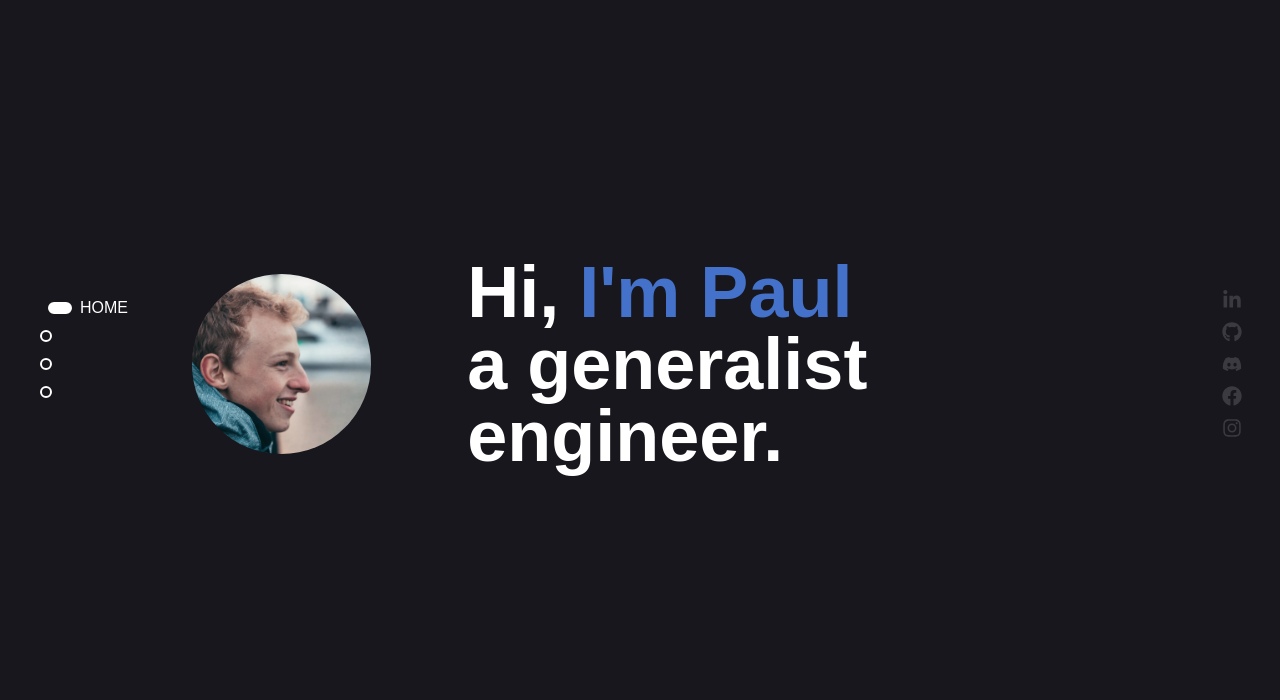
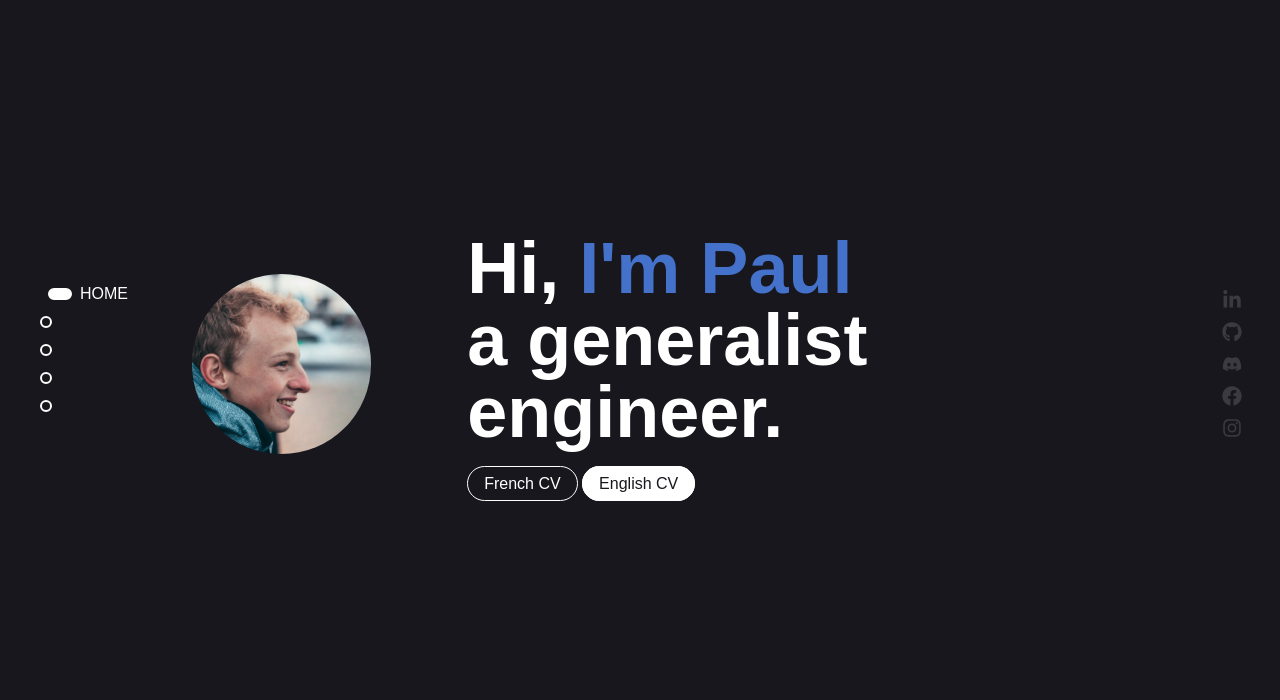
Before and after one commit to Polo-Wolo/flask-portfolio, a Flask app: page / in a window 1280 px wide. Shown: the part 936-1636 px from the top of the page. Run offline with Flask 2, Linux system fonts and the light colour scheme; style sheets or scripts are compiled from the project's sources; some web fonts are replaced.

Commit message:
Adding download CVs buttons

```diff
--- a/static/src/input.css
+++ b/static/src/input.css
@@ -12,10 +12,13 @@
     @apply text-3xl uppercase;
 }
 .button {
-    @apply border border-white font-light rounded-full hover:bg-white hover:text-black;
+    @apply border border-white font-light rounded-full px-4 py-2;
 }
-.text-button {
-    @apply px-4 py-2;
+.transparent-button {
+    @apply bg-transparent hover:bg-white text-white hover:text-raisin;
+}
+.filled-button {
+    @apply bg-white hover:bg-transparent text-raisin hover:text-white;
 }
 .bar {
     @apply w-24 flex flex-col justify-between fixed top-1/2 -translate-y-1/2;
@@ -35,7 +38,7 @@
 .circle-text {
     @apply whitespace-nowrap group-hover:opacity-100 left-12 opacity-0 absolute top-1/2 -translate-y-1/2 transition-all duration-100;
 }
-.icon {
+.social-icon {
     @apply w-5 h-5 fill-dim hover:fill-pantone;
 }
 .section {
@@ -93,3 +96,6 @@
 .medium-stripped {
     @apply h-2;
 }
+.icon {
+    @apply w-5 h-5 fill-white;
+}
--- a/tailwind.config.js
+++ b/tailwind.config.js
@@ -6,7 +6,7 @@ module.exports = {
   theme: {
     extend: {
       colors: {
-        'raisin': '#17171D',
+        'raisin': '#17171d',
         'pantone': '#4472ca',
         'jet': "#1F1F24",
         'dim': "#3A3A40",
--- a/templates/base.html
+++ b/templates/base.html
@@ -26,8 +26,9 @@
     <div class="snap-y snap-mandatory h-screen overflow-scroll">
         {% include "sections/home.html" %}
         {% include "sections/workExperiences.html" %}
+        {% include "sections/volunteering.html" %}
         {% include "sections/tranings.html" %}
-        {% include "sections/volunteering.html" %}
+        {% include "sections/skills.html" %}
     </div>
 </body>
 
--- /dev/null
+++ b/templates/cards/skillCard.html
@@ -0,0 +1,53 @@
+<div class="time-element">
+    <div class="card card-width my-3 inline-flex flex-none">
+        <div class="w-12 h-12 bg-pantone rounded-full items-center justify-center flex">
+            {% if elem.title=="Microcontroller programming" %}
+            <svg class="icon scale-110" viewBox="0 0 24 24">
+                <g fill="none" fill-rule="evenodd">
+                    <path
+                        d="M24 0v24H0V0h24ZM12.593 23.258l-.011.002l-.071.035l-.02.004l-.014-.004l-.071-.035c-.01-.004-.019-.001-.024.005l-.004.01l-.017.428l.005.02l.01.013l.104.074l.015.004l.012-.004l.104-.074l.012-.016l.004-.017l-.017-.427c-.002-.01-.009-.017-.017-.018Zm.265-.113l-.013.002l-.185.093l-.01.01l-.003.011l.018.43l.005.012l.008.007l.201.093c.012.004.023 0 .029-.008l.004-.014l-.034-.614c-.003-.012-.01-.02-.02-.022Zm-.715.002a.023.023 0 0 0-.027.006l-.006.014l-.034.614c0 .012.007.02.017.024l.015-.002l.201-.093l.01-.008l.004-.011l.017-.43l-.003-.012l-.01-.01l-.184-.092Z" />
+                    <path fill="currentColor"
+                        d="M15 2a1 1 0 0 1 1 1v1h1a3 3 0 0 1 3 3v1h1a1 1 0 1 1 0 2h-1v4h1a1 1 0 1 1 0 2h-1v1a3 3 0 0 1-3 3h-1v1a1 1 0 1 1-2 0v-1h-4v1a1 1 0 1 1-2 0v-1H7a3 3 0 0 1-3-3v-1H3a1 1 0 1 1 0-2h1v-4H3a1 1 0 0 1 0-2h1V7a3 3 0 0 1 3-3h1V3a1 1 0 0 1 2 0v1h4V3a1 1 0 0 1 1-1Zm2 4H7a1 1 0 0 0-1 1v10a1 1 0 0 0 1 1h10a1 1 0 0 0 1-1V7a1 1 0 0 0-1-1Zm-3 2a2 2 0 0 1 1.995 1.85L16 10v4a2 2 0 0 1-1.85 1.995L14 16h-4a2 2 0 0 1-1.995-1.85L8 14v-4a2 2 0 0 1 1.85-1.995L10 8h4Zm0 2h-4v4h4v-4Z" />
+                </g>
+            </svg>
+            {% elif elem.title=="Programming languages" %}
+            <svg class="icon" xmlns="http://www.w3.org/2000/svg" viewBox="0 0 640 512">
+                <!--! Font Awesome Pro 6.2.0 by @fontawesome - https://fontawesome.com License - https://fontawesome.com/license (Commercial License) Copyright 2022 Fonticons, Inc. -->
+                <path
+                    d="M392.8 1.2c-17-4.9-34.7 5-39.6 22l-128 448c-4.9 17 5 34.7 22 39.6s34.7-5 39.6-22l128-448c4.9-17-5-34.7-22-39.6zm80.6 120.1c-12.5 12.5-12.5 32.8 0 45.3L562.7 256l-89.4 89.4c-12.5 12.5-12.5 32.8 0 45.3s32.8 12.5 45.3 0l112-112c12.5-12.5 12.5-32.8 0-45.3l-112-112c-12.5-12.5-32.8-12.5-45.3 0zm-306.7 0c-12.5-12.5-32.8-12.5-45.3 0l-112 112c-12.5 12.5-12.5 32.8 0 45.3l112 112c12.5 12.5 32.8 12.5 45.3 0s12.5-32.8 0-45.3L77.3 256l89.4-89.4c12.5-12.5 12.5-32.8 0-45.3z" />
+            </svg>
+            {% elif elem.title=="Web development" %}
+            <svg class="icon" xmlns="http://www.w3.org/2000/svg" viewBox="0 0 576 512">
+                <!--! Font Awesome Pro 6.2.0 by @fontawesome - https://fontawesome.com License - https://fontawesome.com/license (Commercial License) Copyright 2022 Fonticons, Inc. -->
+                <path
+                    d="M64 0C28.7 0 0 28.7 0 64V352c0 35.3 28.7 64 64 64H240l-10.7 32H160c-17.7 0-32 14.3-32 32s14.3 32 32 32H416c17.7 0 32-14.3 32-32s-14.3-32-32-32H346.7L336 416H512c35.3 0 64-28.7 64-64V64c0-35.3-28.7-64-64-64H64zM512 64V288H64V64H512z" />
+            </svg>
+            {% elif elem.title=="CAO" %}
+            <svg class="icon" xmlns="http://www.w3.org/2000/svg" viewBox="0 0 512 512">
+                <!--! Font Awesome Pro 6.2.0 by @fontawesome - https://fontawesome.com License - https://fontawesome.com/license (Commercial License) Copyright 2022 Fonticons, Inc. -->
+                <path
+                    d="M234.5 5.7c13.9-5 29.1-5 43.1 0l192 68.6C495 83.4 512 107.5 512 134.6V377.4c0 27-17 51.2-42.5 60.3l-192 68.6c-13.9 5-29.1 5-43.1 0l-192-68.6C17 428.6 0 404.5 0 377.4V134.6c0-27 17-51.2 42.5-60.3l192-68.6zM256 66L82.3 128 256 190l173.7-62L256 66zm32 368.6l160-57.1v-188L288 246.6v188z" />
+            </svg>
+            {% elif elem.title=="Languages" %}
+            <svg class="icon" xmlns="http://www.w3.org/2000/svg" viewBox="0 0 640 512">
+                <!--! Font Awesome Pro 6.2.0 by @fontawesome - https://fontawesome.com License - https://fontawesome.com/license (Commercial License) Copyright 2022 Fonticons, Inc. -->
+                <path
+                    d="M0 128C0 92.7 28.7 64 64 64H256h48 16H576c35.3 0 64 28.7 64 64V384c0 35.3-28.7 64-64 64H320 304 256 64c-35.3 0-64-28.7-64-64V128zm320 0V384H576V128H320zM178.3 175.9c-3.2-7.2-10.4-11.9-18.3-11.9s-15.1 4.7-18.3 11.9l-64 144c-4.5 10.1 .1 21.9 10.2 26.4s21.9-.1 26.4-10.2l8.9-20.1h73.6l8.9 20.1c4.5 10.1 16.3 14.6 26.4 10.2s14.6-16.3 10.2-26.4l-64-144zM160 233.2L179 276H141l19-42.8zM448 164c11 0 20 9 20 20v4h44 16c11 0 20 9 20 20s-9 20-20 20h-2l-1.6 4.5c-8.9 24.4-22.4 46.6-39.6 65.4c.9 .6 1.8 1.1 2.7 1.6l18.9 11.3c9.5 5.7 12.5 18 6.9 27.4s-18 12.5-27.4 6.9l-18.9-11.3c-4.5-2.7-8.8-5.5-13.1-8.5c-10.6 7.5-21.9 14-34 19.4l-3.6 1.6c-10.1 4.5-21.9-.1-26.4-10.2s.1-21.9 10.2-26.4l3.6-1.6c6.4-2.9 12.6-6.1 18.5-9.8l-12.2-12.2c-7.8-7.8-7.8-20.5 0-28.3s20.5-7.8 28.3 0l14.6 14.6 .5 .5c12.4-13.1 22.5-28.3 29.8-45H448 376c-11 0-20-9-20-20s9-20 20-20h52v-4c0-11 9-20 20-20z" />
+            </svg>
+            {% endif %}
+        </div>
+        <div class="flex-col">
+            <div class="card-header">
+                <div>{{ elem.title }}</div>
+            </div>
+            <div class="content ml-2">
+                {% for p in elem.list %}
+                    {{ p}}
+                    {% if not loop.last %}
+                        ,
+                    {% endif %}
+                {% endfor %}
+            </div>
+        </div>
+    </div>
+</div>
--- a/templates/sections/home.html
+++ b/templates/sections/home.html
@@ -1,9 +1,13 @@
 <section class="section justify-center items-center flex relative" id="home">
     <div class="flex space-x-24 justify-center items-center">
-        <img class="w-1/5 rounded-full saturate-85" src="../../static/png/pp_square.jpg">
-        <div class="font-bold text-7xl justify-center">
-            <div>Hi, <span class="text-pantone">I'm Paul</span></div>
-            <div>a generalist engineer.</div>
+        <img class="w-1/5 rounded-full" src="../../static/jpg/pp_square.jpg">
+        <div class="justify-center">
+            <div class="font-bold text-7xl ">Hi, <span class="text-pantone">I'm Paul</span></div>
+            <div class="font-bold text-7xl ">a generalist engineer.</div>
+            <div class="mt-6">
+                <a class="button transparent-button" target="blank" href="../../static/pdf/CV_Paul_WALCZAK.pdf">French CV</a>
+                <a class="button filled-button" target="blank" href="../../static/pdf/resume_Paul_WALCZAK.pdf">English CV</a>
+            </div>
         </div>
     </div>
     <button class="scroll flex-col space-y-4">
--- /dev/null
+++ b/templates/sections/skills.html
@@ -0,0 +1,12 @@
+<section class="section justify-center items-center flex" id="skills">
+    <div class="w-full flex items-center h-full">
+        <div class="flex-col space-y-3 grow">
+            {% for elem in skills %}
+                {% include "cards/skillCard.html" %}
+            {% endfor %}
+        </div>
+        <div class="flex-col text-left w-1/3 text-8xl font-mitr font-medium text-dim">
+            <div>SKILLS</div>
+        </div>
+    </div>
+</section>
--- a/templates/sections/volunteering.html
+++ b/templates/sections/volunteering.html
@@ -1,14 +1,14 @@
 <section class="section justify-center items-center flex" id="volunteering">
     <div class="w-full flex items-center h-full">
-        <div class="flex-col text-right w-1/3 text-8xl font-mitr font-medium text-dim">
+        <div class="grid grid-rows- gap-4">
+            {% for elem in volunteerings %}
+            {% include "cards/volunteeringCard.html" %}
+            {% endfor %}
+        </div>
+        <div class="flex-col text-left w-1/3 text-8xl font-mitr font-medium text-dim">
             <div>VOLUN</div>
             <div>TEE</div>
             <div>RING</div>
         </div>
-        <div class="grid grid-rows- gap-4">
-            {% for elem in volunteerings %}
-                {% include "cards/volunteeringCard.html" %}
-            {% endfor %}
-        </div>
     </div>
 </section>
--- a/templates/utils/navBar.html
+++ b/templates/utils/navBar.html
@@ -15,15 +15,21 @@
                     </a>
                 </li>
                 <li>
+                    <a class="bar bar-group group" href="#volunteering">
+                        <span class="circle"></span>
+                        <span class="circle-text">VOLUNTEERING</span>
+                    </a>
+                </li>
+                <li>
                     <a class="bar bar-group group" href="#trainings">
                         <span class="circle"></span>
                         <span class="circle-text">TRAININGS</span>
                     </a>
                 </li>
                 <li>
-                    <a class="bar bar-group group" href="#volunteering">
+                    <a class="bar bar-group group" href="#skills">
                         <span class="circle"></span>
-                        <span class="circle-text">VOLUNTEERING</span>
+                        <span class="circle-text">SKILLS</span>
                     </a>
                 </li>
             </ul>
--- a/templates/utils/socialBar.html
+++ b/templates/utils/socialBar.html
@@ -1,34 +1,34 @@
 <div class="bar bar-right">
     <a target="_blank" href="{{ infos.social_links.linkedin }}">
-        <svg class="icon" xmlns="http://www.w3.org/2000/svg" viewBox="0 0 448 512">
+        <svg class="social-icon" xmlns="http://www.w3.org/2000/svg" viewBox="0 0 448 512">
             <!--! Font Awesome Pro 6.2.0 by @fontawesome - https://fontawesome.com License - https://fontawesome.com/license (Commercial License) Copyright 2022 Fonticons, Inc. -->
             <path
                 d="M100.28 448H7.4V148.9h92.88zM53.79 108.1C24.09 108.1 0 83.5 0 53.8a53.79 53.79 0 0 1 107.58 0c0 29.7-24.1 54.3-53.79 54.3zM447.9 448h-92.68V302.4c0-34.7-.7-79.2-48.29-79.2-48.29 0-55.69 37.7-55.69 76.7V448h-92.78V148.9h89.08v40.8h1.3c12.4-23.5 42.69-48.3 87.88-48.3 94 0 111.28 61.9 111.28 142.3V448z" />
         </svg>
     </a>
     <a target="_blank" href="{{ infos.social_links.github }}">
-        <svg class="icon" xmlns="http://www.w3.org/2000/svg" viewBox="0 0 496 512">
+        <svg class="social-icon" xmlns="http://www.w3.org/2000/svg" viewBox="0 0 496 512">
             <!--! Font Awesome Pro 6.2.0 by @fontawesome - https://fontawesome.com License - https://fontawesome.com/license (Commercial License) Copyright 2022 Fonticons, Inc. -->
             <path
                 d="M165.9 397.4c0 2-2.3 3.6-5.2 3.6-3.3.3-5.6-1.3-5.6-3.6 0-2 2.3-3.6 5.2-3.6 3-.3 5.6 1.3 5.6 3.6zm-31.1-4.5c-.7 2 1.3 4.3 4.3 4.9 2.6 1 5.6 0 6.2-2s-1.3-4.3-4.3-5.2c-2.6-.7-5.5.3-6.2 2.3zm44.2-1.7c-2.9.7-4.9 2.6-4.6 4.9.3 2 2.9 3.3 5.9 2.6 2.9-.7 4.9-2.6 4.6-4.6-.3-1.9-3-3.2-5.9-2.9zM244.8 8C106.1 8 0 113.3 0 252c0 110.9 69.8 205.8 169.5 239.2 12.8 2.3 17.3-5.6 17.3-12.1 0-6.2-.3-40.4-.3-61.4 0 0-70 15-84.7-29.8 0 0-11.4-29.1-27.8-36.6 0 0-22.9-15.7 1.6-15.4 0 0 24.9 2 38.6 25.8 21.9 38.6 58.6 27.5 72.9 20.9 2.3-16 8.8-27.1 16-33.7-55.9-6.2-112.3-14.3-112.3-110.5 0-27.5 7.6-41.3 23.6-58.9-2.6-6.5-11.1-33.3 2.6-67.9 20.9-6.5 69 27 69 27 20-5.6 41.5-8.5 62.8-8.5s42.8 2.9 62.8 8.5c0 0 48.1-33.6 69-27 13.7 34.7 5.2 61.4 2.6 67.9 16 17.7 25.8 31.5 25.8 58.9 0 96.5-58.9 104.2-114.8 110.5 9.2 7.9 17 22.9 17 46.4 0 33.7-.3 75.4-.3 83.6 0 6.5 4.6 14.4 17.3 12.1C428.2 457.8 496 362.9 496 252 496 113.3 383.5 8 244.8 8zM97.2 352.9c-1.3 1-1 3.3.7 5.2 1.6 1.6 3.9 2.3 5.2 1 1.3-1 1-3.3-.7-5.2-1.6-1.6-3.9-2.3-5.2-1zm-10.8-8.1c-.7 1.3.3 2.9 2.3 3.9 1.6 1 3.6.7 4.3-.7.7-1.3-.3-2.9-2.3-3.9-2-.6-3.6-.3-4.3.7zm32.4 35.6c-1.6 1.3-1 4.3 1.3 6.2 2.3 2.3 5.2 2.6 6.5 1 1.3-1.3.7-4.3-1.3-6.2-2.2-2.3-5.2-2.6-6.5-1zm-11.4-14.7c-1.6 1-1.6 3.6 0 5.9 1.6 2.3 4.3 3.3 5.6 2.3 1.6-1.3 1.6-3.9 0-6.2-1.4-2.3-4-3.3-5.6-2z" />
         </svg>
     </a>
     <a target="_blank" href="{{ infos.social_links.discord }}">
-        <svg class="icon" xmlns="http://www.w3.org/2000/svg" viewBox="0 0 640 512">
+        <svg class="social-icon" xmlns="http://www.w3.org/2000/svg" viewBox="0 0 640 512">
             <!--! Font Awesome Pro 6.2.0 by @fontawesome - https://fontawesome.com License - https://fontawesome.com/license (Commercial License) Copyright 2022 Fonticons, Inc. -->
             <path
                 d="M524.531,69.836a1.5,1.5,0,0,0-.764-.7A485.065,485.065,0,0,0,404.081,32.03a1.816,1.816,0,0,0-1.923.91,337.461,337.461,0,0,0-14.9,30.6,447.848,447.848,0,0,0-134.426,0,309.541,309.541,0,0,0-15.135-30.6,1.89,1.89,0,0,0-1.924-.91A483.689,483.689,0,0,0,116.085,69.137a1.712,1.712,0,0,0-.788.676C39.068,183.651,18.186,294.69,28.43,404.354a2.016,2.016,0,0,0,.765,1.375A487.666,487.666,0,0,0,176.02,479.918a1.9,1.9,0,0,0,2.063-.676A348.2,348.2,0,0,0,208.12,430.4a1.86,1.86,0,0,0-1.019-2.588,321.173,321.173,0,0,1-45.868-21.853,1.885,1.885,0,0,1-.185-3.126c3.082-2.309,6.166-4.711,9.109-7.137a1.819,1.819,0,0,1,1.9-.256c96.229,43.917,200.41,43.917,295.5,0a1.812,1.812,0,0,1,1.924.233c2.944,2.426,6.027,4.851,9.132,7.16a1.884,1.884,0,0,1-.162,3.126,301.407,301.407,0,0,1-45.89,21.83,1.875,1.875,0,0,0-1,2.611,391.055,391.055,0,0,0,30.014,48.815,1.864,1.864,0,0,0,2.063.7A486.048,486.048,0,0,0,610.7,405.729a1.882,1.882,0,0,0,.765-1.352C623.729,277.594,590.933,167.465,524.531,69.836ZM222.491,337.58c-28.972,0-52.844-26.587-52.844-59.239S193.056,219.1,222.491,219.1c29.665,0,53.306,26.82,52.843,59.239C275.334,310.993,251.924,337.58,222.491,337.58Zm195.38,0c-28.971,0-52.843-26.587-52.843-59.239S388.437,219.1,417.871,219.1c29.667,0,53.307,26.82,52.844,59.239C470.715,310.993,447.538,337.58,417.871,337.58Z" />
         </svg>
     </a>
     <a target="_blank" href="{{ infos.social_links.facebook }}">
-        <svg class="icon" xmlns="http://www.w3.org/2000/svg" viewBox="0 0 512 512">
+        <svg class="social-icon" xmlns="http://www.w3.org/2000/svg" viewBox="0 0 512 512">
             <!--! Font Awesome Pro 6.2.0 by @fontawesome - https://fontawesome.com License - https://fontawesome.com/license (Commercial License) Copyright 2022 Fonticons, Inc. -->
             <path
                 d="M504 256C504 119 393 8 256 8S8 119 8 256c0 123.78 90.69 226.38 209.25 245V327.69h-63V256h63v-54.64c0-62.15 37-96.48 93.67-96.48 27.14 0 55.52 4.84 55.52 4.84v61h-31.28c-30.8 0-40.41 19.12-40.41 38.73V256h68.78l-11 71.69h-57.78V501C413.31 482.38 504 379.78 504 256z" />
         </svg>
     </a>
     <a target="_blank" href="{{ infos.social_links.instagram }}">
-        <svg class="icon" xmlns="http://www.w3.org/2000/svg" viewBox="0 0 448 512">
+        <svg class="social-icon" xmlns="http://www.w3.org/2000/svg" viewBox="0 0 448 512">
             <!--! Font Awesome Pro 6.2.0 by @fontawesome - https://fontawesome.com License - https://fontawesome.com/license (Commercial License) Copyright 2022 Fonticons, Inc. -->
             <path
                 d="M224.1 141c-63.6 0-114.9 51.3-114.9 114.9s51.3 114.9 114.9 114.9S339 319.5 339 255.9 287.7 141 224.1 141zm0 189.6c-41.1 0-74.7-33.5-74.7-74.7s33.5-74.7 74.7-74.7 74.7 33.5 74.7 74.7-33.6 74.7-74.7 74.7zm146.4-194.3c0 14.9-12 26.8-26.8 26.8-14.9 0-26.8-12-26.8-26.8s12-26.8 26.8-26.8 26.8 12 26.8 26.8zm76.1 27.2c-1.7-35.9-9.9-67.7-36.2-93.9-26.2-26.2-58-34.4-93.9-36.2-37-2.1-147.9-2.1-184.9 0-35.8 1.7-67.6 9.9-93.9 36.1s-34.4 58-36.2 93.9c-2.1 37-2.1 147.9 0 184.9 1.7 35.9 9.9 67.7 36.2 93.9s58 34.4 93.9 36.2c37 2.1 147.9 2.1 184.9 0 35.9-1.7 67.7-9.9 93.9-36.2 26.2-26.2 34.4-58 36.2-93.9 2.1-37 2.1-147.8 0-184.8zM398.8 388c-7.8 19.6-22.9 34.7-42.6 42.6-29.5 11.7-99.5 9-132.1 9s-102.7 2.6-132.1-9c-19.6-7.8-34.7-22.9-42.6-42.6-11.7-29.5-9-99.5-9-132.1s-2.6-102.7 9-132.1c7.8-19.6 22.9-34.7 42.6-42.6 29.5-11.7 99.5-9 132.1-9s102.7-2.6 132.1 9c19.6 7.8 34.7 22.9 42.6 42.6 11.7 29.5 9 99.5 9 132.1s2.7 102.7-9 132.1z" />
```
Also changed, not shown: static/src/json/data.json (+22 -9 lines), static/jpg/pp_square.jpg (added), static/png/pp_square.jpg (deleted), static/tempo/code-solid.svg (added), static/tempo/cube-solid.svg (added), static/tempo/desktop-solid.svg (added), static/tempo/language-solid.svg (added).
